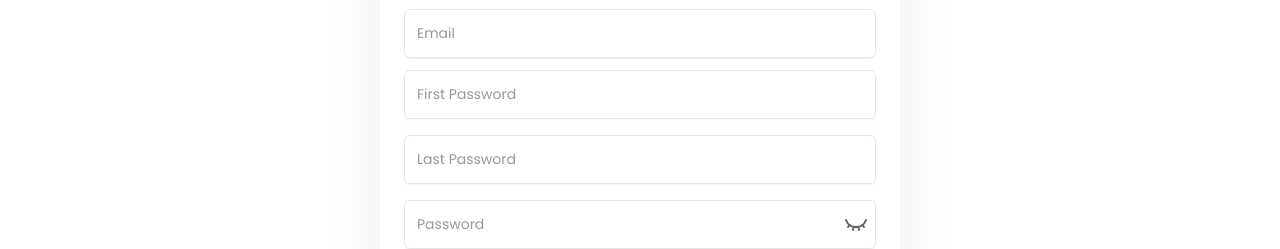
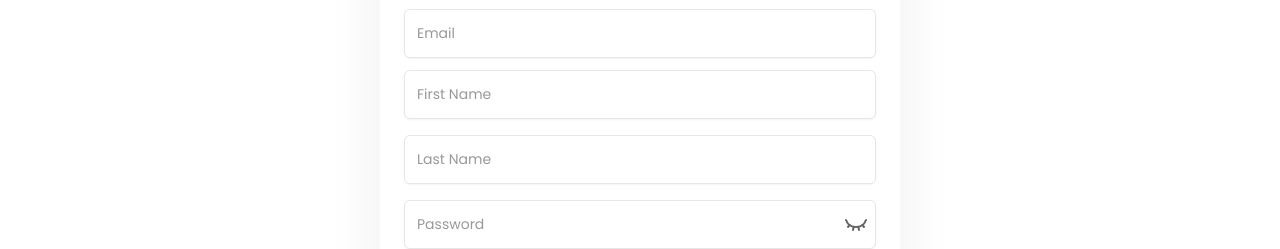
Before and after one commit to Organic-Food-Project/Client, a Next.js app: page /account/signup in a window 1280 px wide. Shown: the part 379-628 px from the top of the page. Built offline with nearby package versions, Linux system fonts and the light colour scheme; no server answers.

Commit message:
Fix placeholder text for first and last name fields

```diff
--- a/app/account/(auth)/signup/form.tsx
+++ b/app/account/(auth)/signup/form.tsx
@@ -46,7 +46,7 @@ const Form = () => {
         labelClassName="sr-only"
         id="firstName"
         name="firstName"
-        placeholder="First Password"
+        placeholder="First Name"
         type="string"
         onChange={handleChange}
         value={formData.firstName}
@@ -58,7 +58,7 @@ const Form = () => {
         labelClassName="sr-only"
         id="lastName"
         name="lastName"
-        placeholder="Last Password"
+        placeholder="Last Name"
         type="string"
         onChange={handleChange}
         value={formData.lastName}
```
